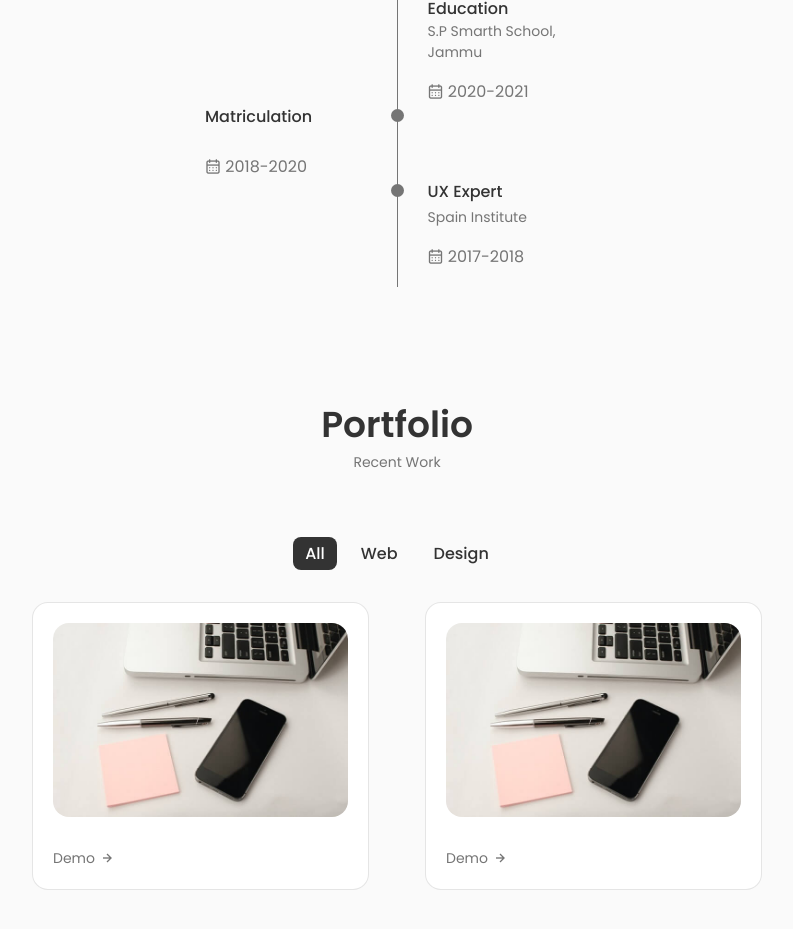
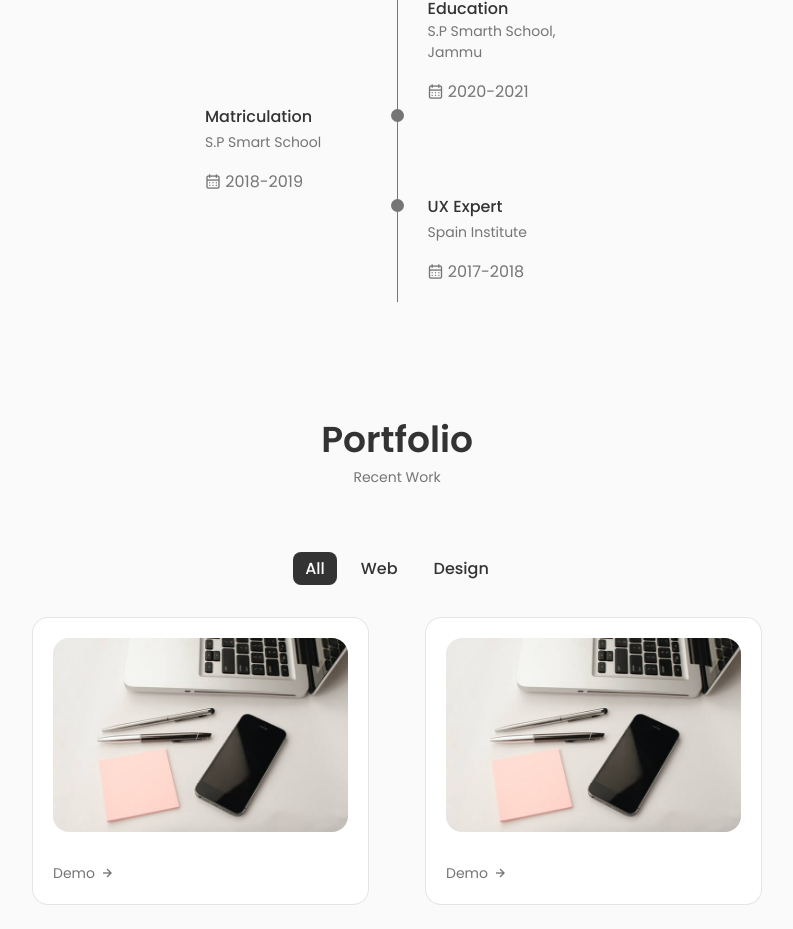
Before and after one commit to sgupt1802/my-portfolio, a React (Create React App) app: page / in a window 1280 px wide. Shown: the part 3180-4109 px from the top of the page, without its empty margins (243-1036 px from the left). Built offline with nearby package versions, Linux system fonts and the light colour scheme; a web font is replaced by a local one.

Commit message:
qual_change

```diff
--- a/src/components/qualifications/Qualification.jsx
+++ b/src/components/qualifications/Qualification.jsx
@@ -60,9 +60,9 @@ const Qualification = () => {
                     <div className="qualification__data">
                         <div>
                             <h3 className="qualification__title">Matriculation</h3>
-                            <span className="qualification__subtitle"></span>
+                            <span className="qualification__subtitle">S.P Smart School</span>
                             <div className="qualification__calendar">
-                                <i className="uil uil-calendar-alt"></i> 2018-2020
+                                <i className="uil uil-calendar-alt"></i> 2018-2019
                             </div>
                         </div>
 
```
